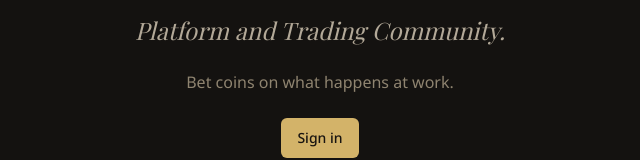
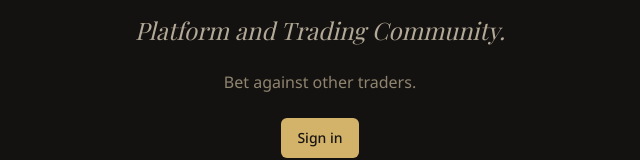
Before and after one commit to ballance/shadow-kpi, a Next.js app: page / in a window 1280 px wide. Shown: the part 374-534 px from the top of the page, without its empty margins (320-960 px from the left). Built offline with nearby package versions, Linux system fonts and the light colour scheme; a web font is replaced by a local one.

Commit message:
copy: change landing tagline to 'Bet against other traders'
Work bets fade away,
now it's trader versus trade—
closest guess wins day.

```diff
--- a/src/app/page.tsx
+++ b/src/app/page.tsx
@@ -19,7 +19,7 @@ export default function LandingPage() {
           Platform and Trading Community.
         </p>
         <p className="text-base text-fg-dim">
-          Bet coins on what happens at work.
+          Bet against other traders.
         </p>
         <Button asChild size="default">
           <Link href="/signin">Sign in</Link>
```
Also changed, not shown: 1 other file (tests, documents, lock files or other folders).
